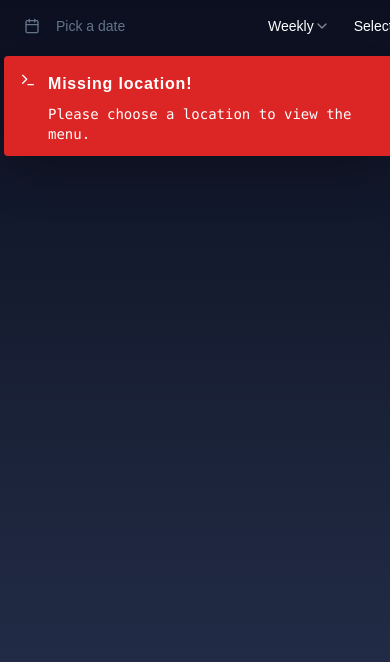
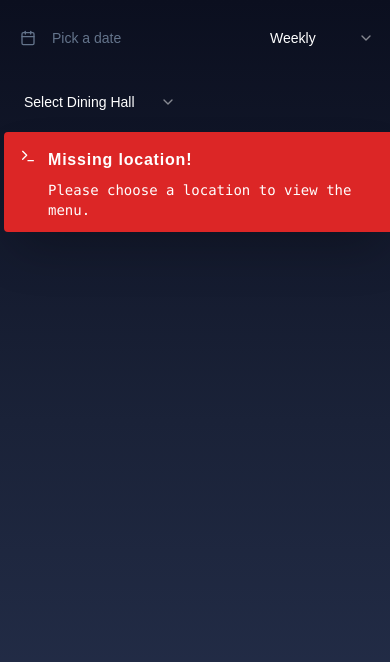
Before and after one commit to Phyopma/customized-zotMeal, a Next.js app: page /weekly in a window 390 px wide. Shown: the top 662 px of the page. Built offline with nearby package versions, Linux system fonts and the light colour scheme.

Commit message:
fixed nav menu for mobile

```diff
--- a/src/app/components/datePicker.jsx
+++ b/src/app/components/datePicker.jsx
@@ -34,7 +34,7 @@ export function DatePicker() {
   return (
     <NavigationMenuItem>
       <Popover onOpenChange={setOpen} open={open}>
-        <PopoverTrigger className="m-2 border-0 shadow-none" asChild>
+        <PopoverTrigger className="my-2 border-0 shadow-none" asChild>
           <Button
             variant={"primary"}
             className={cn(
--- a/src/app/components/navMenu.jsx
+++ b/src/app/components/navMenu.jsx
@@ -1,6 +1,6 @@
 "use client";
 import { SyncLoader } from "react-spinners";
-import React, { useEffect } from "react";
+import React, { useEffect, useState } from "react";
 import {
   NavigationMenu,
   NavigationMenuItem,
@@ -36,7 +36,7 @@ import {
 export default function NavMenu() {
   const searchParms = useSearchParams();
   const pathname = usePathname();
-
+  const [isMobile, setIsMobile] = useState(false);
   const isSplit = searchParms.get("splited") === "true";
   const [location, setLocation] = React.useState();
   const locationId = parseInt(searchParms.get("location"));
@@ -47,9 +47,19 @@ export default function NavMenu() {
     if (locationId) setLocation(locationId);
   }, [locationId, isSplit]);
 
+  useEffect(() => {
+    const checkMobile = () => {
+      setIsMobile(window.innerWidth < 768); // 768px is Tailwind's md breakpoint
+    };
+
+    checkMobile();
+    window.addEventListener("resize", checkMobile);
+    return () => window.removeEventListener("resize", checkMobile);
+  }, []);
+
   return (
-    <NavigationMenu className="min-w-full flex flex-grow justify-start items-center gap-5">
-      <NavigationMenuList>
+    <NavigationMenu className="min-w-full">
+      <NavigationMenuList className="flex flex-wrap space-y-3 px-1">
         <SyncLoader
           color="#1bc1b4"
           cssOverride={{ display: "none" }}
@@ -79,32 +89,7 @@ export default function NavMenu() {
             </SelectContent>
           </Select>
         </NavigationMenuItem>
-        {pathname === "/daily" && (
-          <NavigationMenuItem>
-            <div className="flex items-center m-2 px-2 space-x-2">
-              <Checkbox
-                checked={isSplit}
-                onCheckedChange={(val) => {
-                  let updatedParams = clearLocationParams(searchParms);
-                  setLocation("");
-                  updatedParams = appendSearchParam(
-                    updatedParams,
-                    "splited",
-                    val
-                  );
-                  router.push(getURLString(pathname, updatedParams));
-                }}
-                id="terms"
-              />
-              <label
-                htmlFor="terms"
-                className="text-sm font-medium leading-none peer-disabled:cursor-not-allowed peer-disabled:opacity-70">
-                Split View For Both Location
-              </label>
-            </div>
-          </NavigationMenuItem>
-        )}
-        <NavigationMenuItem className="w-48">
+        <NavigationMenuItem className="w-48 p-2">
           <Select
             disabled={isSplit}
             value={location}
@@ -131,6 +116,31 @@ export default function NavMenu() {
             </SelectContent>
           </Select>
         </NavigationMenuItem>
+        {pathname === "/daily" && isMobile && (
+          <NavigationMenuItem>
+            <div className="flex items-center m-2 px-2 space-x-2 mb-4">
+              <Checkbox
+                checked={isSplit}
+                onCheckedChange={(val) => {
+                  let updatedParams = clearLocationParams(searchParms);
+                  setLocation("");
+                  updatedParams = appendSearchParam(
+                    updatedParams,
+                    "splited",
+                    val
+                  );
+                  router.push(getURLString(pathname, updatedParams));
+                }}
+                id="terms"
+              />
+              <label
+                htmlFor="terms"
+                className="text-sm font-medium leading-none peer-disabled:cursor-not-allowed peer-disabled:opacity-70">
+                Split View For Both Location
+              </label>
+            </div>
+          </NavigationMenuItem>
+        )}
       </NavigationMenuList>
     </NavigationMenu>
   );
--- a/src/components/ui/navigation-menu.jsx
+++ b/src/components/ui/navigation-menu.jsx
@@ -10,7 +10,7 @@ const NavigationMenu = React.forwardRef(
     <NavigationMenuPrimitive.Root
       ref={ref}
       className={cn(
-        "relative z-10 flex max-w-max flex-1 items-center justify-center",
+        "relative z-10 flex max-w-max flex-wrap items-center justify-center",
         className
       )}
       {...props}>
```
